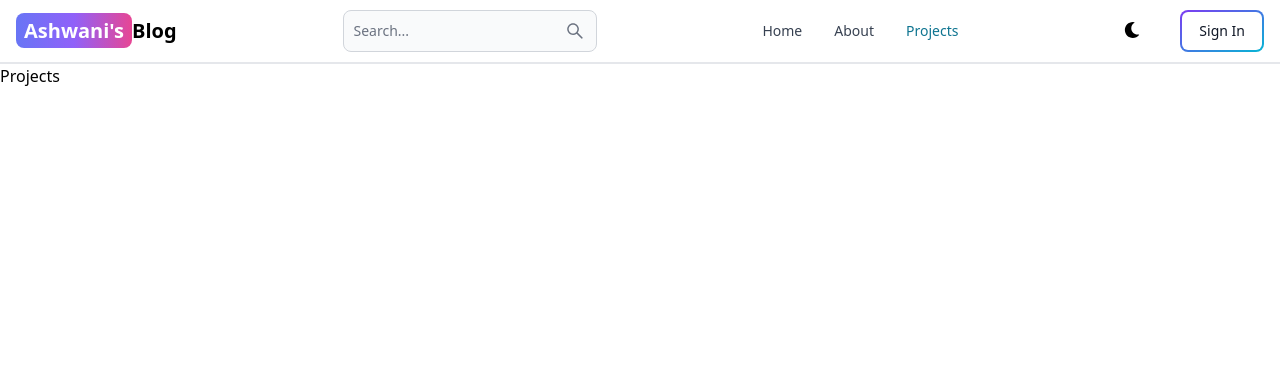
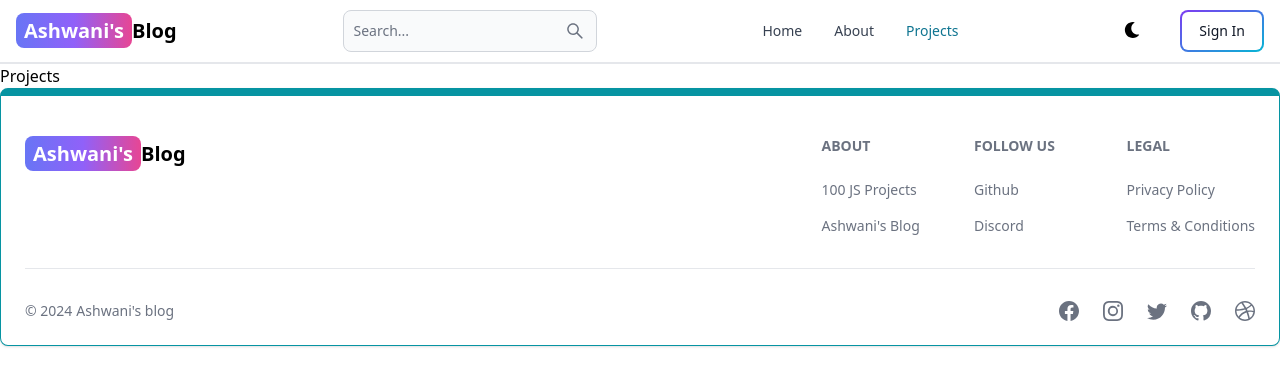
Before and after one commit to IRONASH1/mern-blog, a React (Vite) app in the folder client/: page /projects in a window 1280 px wide. Shown: the top 386 px of the page. Built offline with nearby package versions, Linux system fonts and the light colour scheme.

Commit message:
create the footer component

```diff
--- a/client/src/App.jsx
+++ b/client/src/App.jsx
@@ -6,6 +6,7 @@
 import SignIn from "./pages/SignIn";
 import SignUp from "./pages/SignUp";
 import Header from "./components/Header";
+import Footer from "./components/Footer";
 
 export default function App() {
   return (
@@ -19,6 +20,7 @@
     <Route path="/dashboard" element={<Dashboard />}/>
     <Route path="/projects" element={<Projects />}/>
    </Routes>
+   <Footer />
    </BrowserRouter>
   )
 }
--- /dev/null
+++ b/client/src/components/Footer.jsx
@@ -0,0 +1,81 @@
+import { Footer } from 'flowbite-react';
+import { Link } from 'react-router-dom';
+import { BsFacebook, BsInstagram, BsTwitter, BsGithub, BsDribbble } from 'react-icons/bs';
+export default function FooterCom() {
+  return (
+    <Footer container className='border border-t-8 border-teal-500'>
+      <div className='w-full max-w-7xl mx-auto'>
+        <div className='grid w-full justify-between sm:flex md:grid-cols-1'>
+          <div className='mt-5'>
+            <Link
+              to='/'
+              className='self-center whitespace-nowrap text-lg sm:text-xl font-semibold dark:text-white'
+            >
+              <span className='px-2 py-1 bg-gradient-to-r from-indigo-500 via-purple-500 to-pink-500 rounded-lg text-white'>
+                Ashwani's
+              </span>
+              Blog
+            </Link>
+          </div>
+          <div className='grid grid-cols-2 gap-8 mt-4 sm:grid-cols-3 sm:gap-6'>
+            <div>
+              <Footer.Title title='About' />
+              <Footer.LinkGroup col>
+                <Footer.Link
+                  href='#'
+                  target='_blank'
+                  rel='noopener noreferrer'
+                >
+                  100 JS Projects
+                </Footer.Link>
+                <Footer.Link
+                  href='/about'
+                  target='_blank'
+                  rel='noopener noreferrer'
+                >
+                  Ashwani's Blog
+                </Footer.Link>
+              </Footer.LinkGroup>
+            </div>
+            <div>
+              <Footer.Title title='Follow us' />
+              <Footer.LinkGroup col>
+                <Footer.Link
+                  href=''
+                  target='_blank'
+                  rel='noopener noreferrer'
+                >
+                  Github
+                </Footer.Link>
+                <Footer.Link href='#'>Discord</Footer.Link>
+              </Footer.LinkGroup>
+            </div>
+            <div>
+              <Footer.Title title='Legal' />
+              <Footer.LinkGroup col>
+                <Footer.Link href='#'>Privacy Policy</Footer.Link>
+                <Footer.Link href='#'>Terms &amp; Conditions</Footer.Link>
+              </Footer.LinkGroup>
+            </div>
+          </div>
+        </div>
+        <Footer.Divider />
+        <div className='w-full sm:flex sm:items-center sm:justify-between'>
+          <Footer.Copyright
+            href='#'
+            by="Ashwani's blog"
+            year={new Date().getFullYear()}
+          />
+          <div className="flex gap-6 sm:mt-0 mt-4 sm:justify-center">
+            <Footer.Icon href='#' icon={BsFacebook}/>
+            <Footer.Icon href='#' icon={BsInstagram}/>
+            <Footer.Icon href='#' icon={BsTwitter}/>
+            <Footer.Icon href='#' icon={BsGithub}/>
+            <Footer.Icon href='#' icon={BsDribbble}/>
+
+          </div>
+        </div>
+      </div>
+    </Footer>
+  );
+}
```
